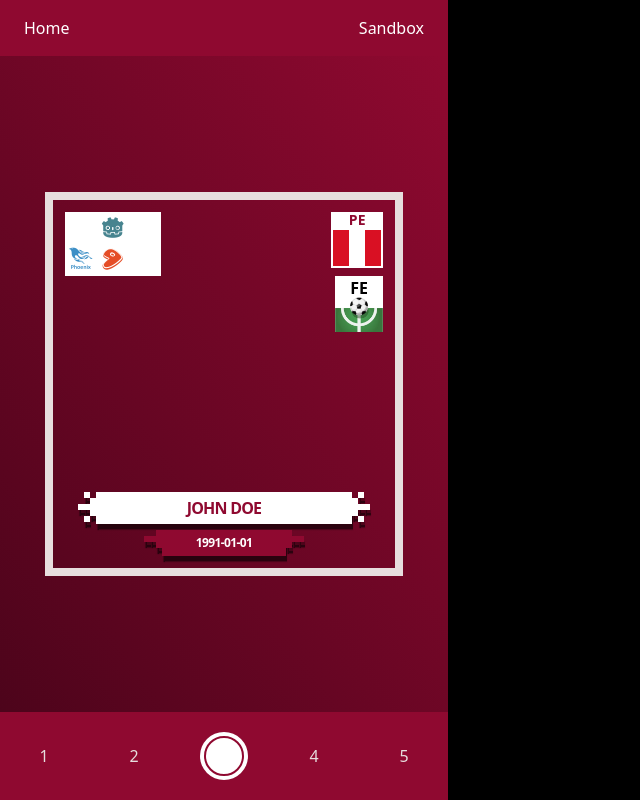
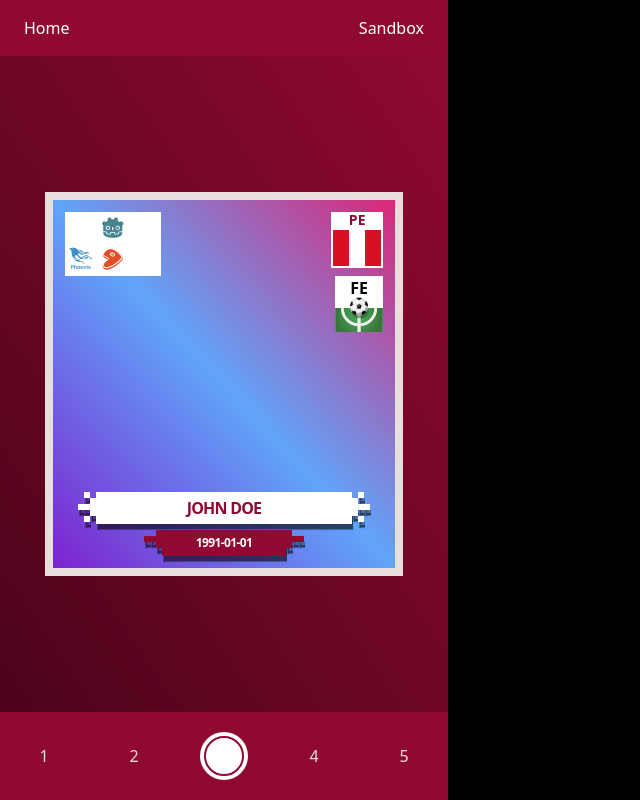
Before and after one commit to lvidal1/react-card-generator, a Next.js app: page /sandbox in a window 1280 px wide. Shown: the whole page, without its empty margins (0-640 px from the left). Built offline with nearby package versions, Linux system fonts and the light colour scheme; some icons are missing.

Commit message:
Update layer colors

```diff
--- a/components/Area.js
+++ b/components/Area.js
@@ -15,6 +15,7 @@ import {
 	toggleCountry,
 	toggleTechnology,
 } from "@store/slices/modal";
+import classNames from "classnames";
 
 const Area = () => {
 	const { fullname, birth, country, technologies, position } = useSelector(
@@ -26,7 +27,11 @@ const Area = () => {
 	return (
 		<div className={styles.container}>
 			<div
-				className={`${styles.layer} ${styles["bg-layer-purple"]}`}
+				className={classNames(
+					styles.layer,
+					styles["bg-layer-purple"],
+					styles["bg-layer-color-3"]
+				)}
 				id="layer"
 				data-testid="Area.layer"
 			>
--- a/styles/Area.module.css
+++ b/styles/Area.module.css
@@ -9,3 +9,15 @@
 .bg-layer-purple {
 	@apply bg-transparent border-8 border-sand;
 }
+
+.bg-layer-color-1 {
+	@apply bg-gradient-to-tr from-pink-500 via-red-500 to-purple-800;
+}
+
+.bg-layer-color-2 {
+	@apply bg-gradient-to-bl from-pink-600 via-red-400 to-purple-700;
+}
+
+.bg-layer-color-3 {
+	@apply bg-gradient-to-bl from-pink-600 via-blue-400 to-purple-700;
+}
```
